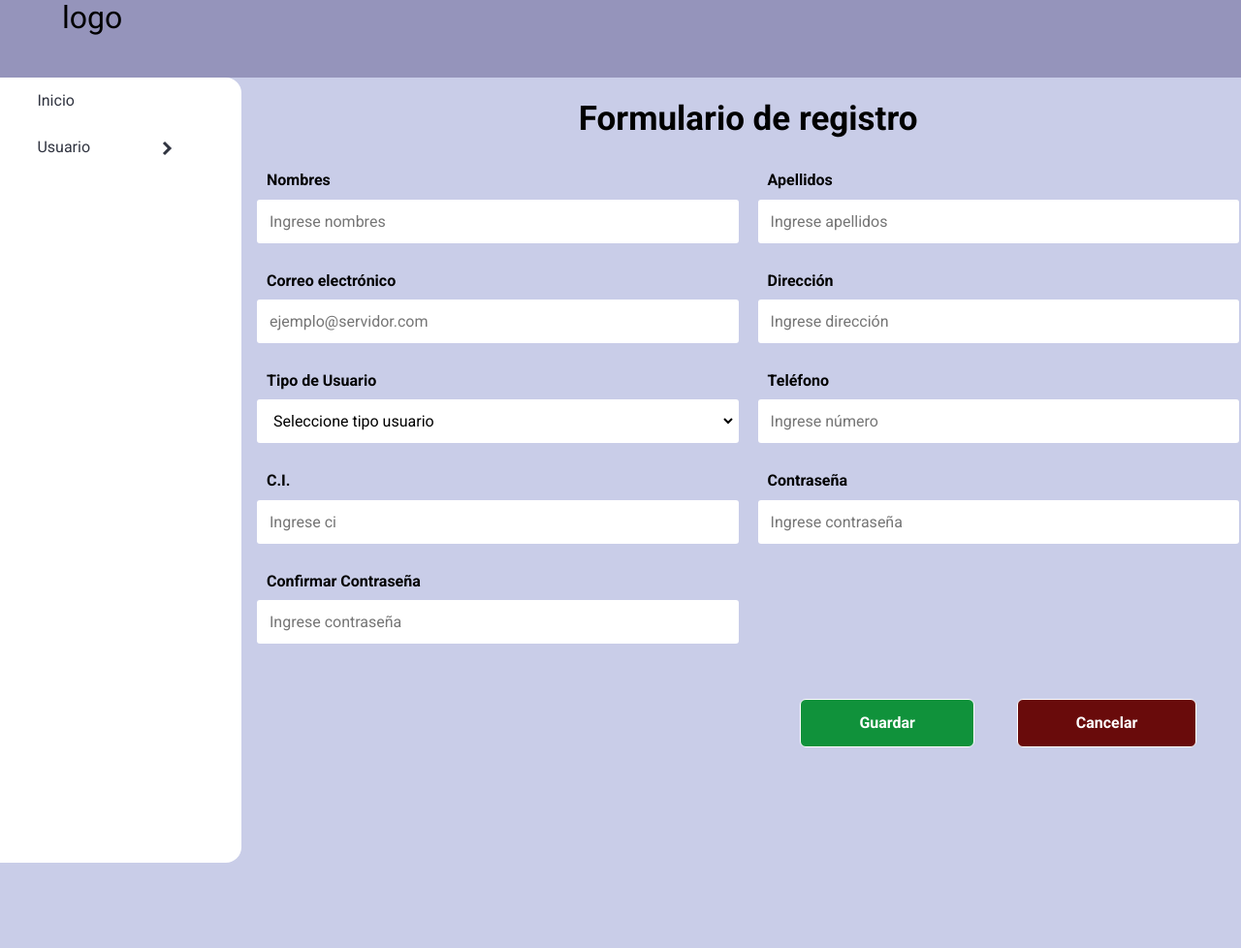
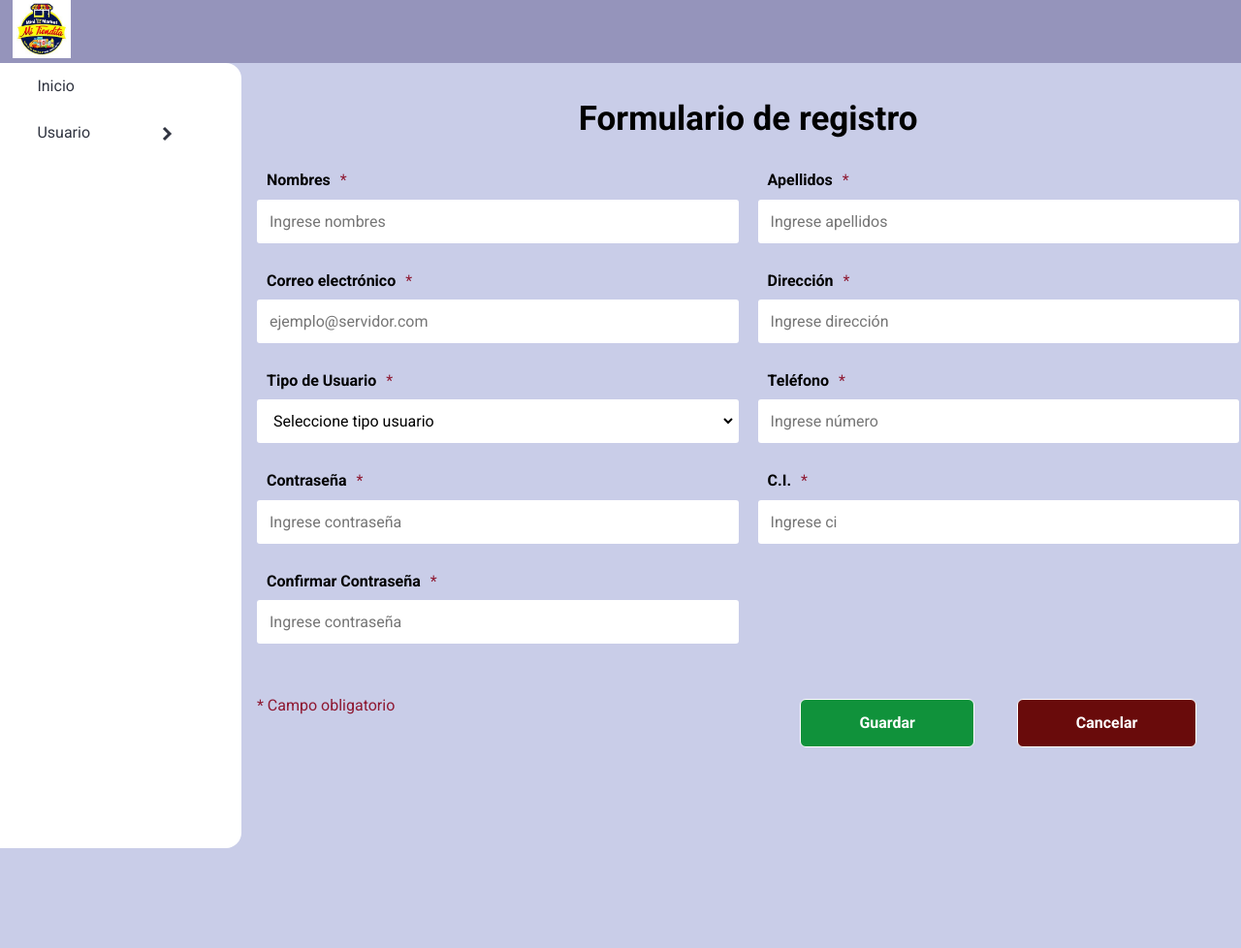
Before and after one commit to AdrianL824/Mi_Tiendita-Proyecto-IS, a PHP site: page /form_validacion.html in a window 1280 px wide. Shown: the top 978 px of the page at 97% size. Run offline with PHP 8.4, Linux system fonts and the light colour scheme; some libraries are stand-ins or nearby versions.

Commit message:
Correccion de validacion

```diff
--- a/css/estilos.css
+++ b/css/estilos.css
@@ -8,13 +8,14 @@ body {
 	background: #c9cde8;
 }
 
+
 .header{
     width: 100%;
-    height: 80px;
+    height: 65px;
     background-color: #9594bb;
     float: left;
     font-size:xx-large;
-    padding-left: 5%;
+    padding-left: 1%;
 }
 
 .nav{
@@ -95,6 +96,16 @@ body {
     height: 150px;
 
 }
+
+.contlogo{
+	display: flex;
+}
+
+.imglogo{
+	width: 60px;
+	height: 60px;
+}
+
 .titulo-seccion{
     text-align: center;
     font-size: 35px;
@@ -126,6 +137,16 @@ main {
 	cursor: pointer;
 }
 
+.contval{
+	display: flex;
+}
+
+.signo{
+	color: #8e1831;
+	margin: 0;
+	padding-top: 10px;
+}
+
 .formulario__grupo-input {
 	position: relative;
 }
@@ -149,6 +170,7 @@ main {
 
 .formulario__input-error {
 	font-size: 12px;
+	color: #8e1831;
 	margin-bottom: 0;
 	display: none;
 }
@@ -218,7 +240,7 @@ main {
 
 .formulario__mensaje-exito {
 	font-size: 14px;
-	color: #119200;
+	color: #22a538;
 	display: none;
 }
 
@@ -226,27 +248,20 @@ main {
 	display: block;
 }
 
+.campo{
+	color: #8e1831;
+}
 /* ----- -----  Estilos para Validacion ----- ----- */
-.formulario__grupo-correcto .formulario__validacion-estado {
-	color: #1ed12d;
-	opacity: 1;
+
+.formulario__grupo-incorrecto .formulario__input {
+	border: 3px solid #8e1831;
 }
 
-.formulario__grupo-incorrecto .formulario__label {
-	color: #bb2929;
+.formulario__grupo-correcto .formulario__input{
+	border: 3px solid #22a538;
 }
 
-.formulario__grupo-incorrecto .formulario__validacion-estado {
-	color: #bb2929;
-	opacity: 1;
-}
-
-.formulario__grupo-incorrecto .formulario__input {
-	border: 3px solid #bb2929;
-}
-
-
-/* ----- -----  Mediaqueries ----- ----- */
+/* ----- -----  Responsive ----- ----- */
 @media screen and (max-width: 800px) {
 	.formulario {
 		grid-template-columns: 1fr;
@@ -262,6 +277,7 @@ main {
 		width: 100%;
 	}
 }
+
  /*Implementacion de madai para los botones guardar y cancelar*/
 .hero__texts{
     width: 100%;
--- a/form_validacion.html
+++ b/form_validacion.html
@@ -12,8 +12,10 @@
 </head>
 <body>
 		<header class="header">
-        logo
+        	<img class="imglogo" src="Logo.jpeg" alt="">
+			<!-- Mi Tiendida -->
 		</header>
+
 	<nav class="nav">
         <ul class="list">
 
@@ -43,7 +45,10 @@
 
 			<!-- Grupo: Nombre -->
 			<div class="formulario__grupo" id="grupo__nombre">
+				<div class="contval">
 					<label for="nombre" class="formulario__label">Nombres</label>
+					<p class="signo">*</p>
+				</div>
 				<div class="formulario__grupo-input">
 					<input type="text" class="formulario__input" name="nombre" id="nombre" placeholder="Ingrese nombres">
 					<i class="formulario__validacion-estado fas fa-times-circle"></i>
@@ -53,7 +58,10 @@
 
 			<!-- Grupo: apellidos -->
 			<div class="formulario__grupo" id="grupo__apellidos">
+				<div class="contval">
 					<label for="apellidos" class="formulario__label">Apellidos</label>
+					<p class="signo">*</p>
+				</div>
 				<div class="formulario__grupo-input">
 					<input type="text" class="formulario__input" name="apellidos" id="apellidos" placeholder="Ingrese apellidos">
 					<i class="formulario__validacion-estado fas fa-times-circle"></i>
@@ -63,7 +71,10 @@
 
 			<!-- Grupo: Correo Electronico -->
 			<div class="formulario__grupo" id="grupo__correo">
+				<div class="contval">
 					<label for="correo" class="formulario__label">Correo electrónico</label>
+					<p class="signo">*</p>
+				</div>
 				<div class="formulario__grupo-input">
 					<input type="email" class="formulario__input" name="correo" id="correo" placeholder="ejemplo@servidor.com">
 					<i class="formulario__validacion-estado fas fa-times-circle"></i>
@@ -73,7 +84,10 @@
 
 			<!-- Grupo: direccion -->
 			<div class="formulario__grupo" id="grupo__direccion">
+				<div class="contval">
 					<label for="direccion" class="formulario__label">Dirección</label>
+					<p class="signo">*</p>
+				</div>
 				<div class="formulario__grupo-input">
 					<input type="text" class="formulario__input" name="direccion" id="direccion" placeholder="Ingrese dirección">
 					<i class="formulario__validacion-estado fas fa-times-circle"></i>
@@ -83,7 +97,10 @@
 
 			<!-- Grupo: tipoUsuario -->
 			<div class="formulario__grupo" id="grupo__tipoUsuario">
+				<div class="contval">
 					<label for="tipoUsuario" class="formulario__label">Tipo de Usuario</label>
+					<p class="signo">*</p>
+				</div>
 				<div class="formulario__grupo-input">
 					<!-- <input type="text" class="formulario__input" name="tipoUsuario" id="tipoUsuario" placeholder="Seleccione tipo usuario"> -->
 					<select class="formulario__input tipoUsuario" id="tipoUsuario">
@@ -98,7 +115,10 @@
 
 			<!-- Grupo: Teléfono -->
 			<div class="formulario__grupo" id="grupo__telefono">
+				<div class="contval">
 					<label for="telefono" class="formulario__label">Teléfono</label>
+					<p class="signo">*</p>
+				</div>
 				<div class="formulario__grupo-input">
 					<input type="text" class="formulario__input" name="telefono" id="telefono" placeholder="Ingrese número">
 					<i class="formulario__validacion-estado fas fa-times-circle"></i>
@@ -106,9 +126,25 @@
 				<p class="formulario__input-error">Ingrese 7 a 8 carácteres numericos</p>
 			</div>
 
+			<!-- Grupo: Contraseña -->
+			<div class="formulario__grupo" id="grupo__password">
+				<div class="contval">
+					<label for="password" class="formulario__label">Contraseña</label>
+					<p class="signo">*</p>
+				</div>
+				<div class="formulario__grupo-input">
+					<input type="password" class="formulario__input" name="password" id="password" placeholder="Ingrese contraseña">
+					<i class="formulario__validacion-estado fas fa-times-circle"></i>
+				</div>
+				<p class="formulario__input-error">Ingrese 6 a 20 carácteres alfanuméricos</p>
+			</div>
+
 			<!-- Grupo: Ci -->
 			<div class="formulario__grupo" id="grupo__ci">
+				<div class="contval">
 					<label for="ci" class="formulario__label">C.I.</label>
+					<p class="signo">*</p>
+				</div>
 				<div class="formulario__grupo-input">
 					<input type="text" class="formulario__input" name="ci" id="ci" placeholder="Ingrese ci">
 					<i class="formulario__validacion-estado fas fa-times-circle"></i>
@@ -116,31 +152,31 @@
 				<p class="formulario__input-error">Ingrese 6 a 8 carácteres numéricos</p>
 			</div>
 
-			<!-- Grupo: Contraseña -->
-			<div class="formulario__grupo" id="grupo__password">
-				<label for="password" class="formulario__label">Contraseña</label>
-				<div class="formulario__grupo-input">
-					<input type="password" class="formulario__input" name="password" id="password" placeholder="Ingrese contraseña">
-					<i class="formulario__validacion-estado fas fa-times-circle"></i>
-				</div>
-				<p class="formulario__input-error">Ingrese 6 a 20 carácteres alfanuméricos</p>
-			</div>
-
 			<!-- Grupo: Contraseña 2 -->
 			<div class="formulario__grupo" id="grupo__password2">
+				<div class="contval">
 					<label for="password2" class="formulario__label">Confirmar Contraseña</label>
+					<p class="signo">*</p>
+				</div>
 				<div class="formulario__grupo-input">
 					<input type="password" class="formulario__input" name="password2" id="password2" placeholder="Ingrese contraseña">
 					<i class="formulario__validacion-estado fas fa-times-circle"></i>
 				</div>
 				<p class="formulario__input-error">Las contraseñas no coinciden</p>
+				<div class="campo"><br><br><br>
+					* Campo obligatorio
 				</div>
+			</div>
+
 
 			<!--Botones en el formulario guardar y cancelar-->
 			<div class="hero__texts">
                 <a href="modal_usr.html" class="hero__cta">Guardar</a>
                 <a href="modal_usr.html" class="hero__cta2">Cancelar</a>
+
 			</div>
+
+
 
 			<!--Seccion de Modales a mostrar-->
 			<section class="modal ">
--- a/js/formulario.js
+++ b/js/formulario.js
@@ -5,7 +5,7 @@ const expresiones = {
 	nombre: /^[a-zA-ZÀ-ÿ\s]{2,30}$/, // Letras y espacios, pueden llevar acentos.
 	apellidos: /^[a-zA-ZÀ-ÿ\s]{2,30}$/, // Letras y espacios, pueden llevar acentos.
 	correo: /^[a-zA-Z0-9_.+-]+@[a-zA-Z0-9-]+\.[a-zA-Z0-9-.]+$/,
-	direccion:/^[a-zA-Z0-9.#\/\s]{7,40}$/, // Letras y espacios, pueden llevar acentos.
+	direccion:/^[a-zA-Z0-9.#\/\s]{5,40}$/, // Letras y espacios, pueden llevar acentos.
 	telefono: /^\d{7,8}$/, // 7 a 8 numeros.
 	ci: /^[0-9]\d{6,8}$/, // 4 a 8 digitos.
 	password: /^.{4,12}$/ // 4 a 12 digitos.
@@ -55,15 +55,11 @@ const validarCampo = (expresion, input, campo) => {
 	if(expresion.test(input.value)){
 		document.getElementById(`grupo__${campo}`).classList.remove('formulario__grupo-incorrecto');
 		document.getElementById(`grupo__${campo}`).classList.add('formulario__grupo-correcto');
-		document.querySelector(`#grupo__${campo} i`).classList.add('fa-check-circle');
-		document.querySelector(`#grupo__${campo} i`).classList.remove('fa-times-circle');
 		document.querySelector(`#grupo__${campo} .formulario__input-error`).classList.remove('formulario__input-error-activo');
 		campos[campo] = true;
 	} else {
 		document.getElementById(`grupo__${campo}`).classList.add('formulario__grupo-incorrecto');
 		document.getElementById(`grupo__${campo}`).classList.remove('formulario__grupo-correcto');
-		document.querySelector(`#grupo__${campo} i`).classList.add('fa-times-circle');
-		document.querySelector(`#grupo__${campo} i`).classList.remove('fa-check-circle');
 		document.querySelector(`#grupo__${campo} .formulario__input-error`).classList.add('formulario__input-error-activo');
 		campos[campo] = false;
 	}
@@ -76,15 +72,11 @@ const validarPassword2 = () => {
 	if(inputPassword1.value !== inputPassword2.value){
 		document.getElementById(`grupo__password2`).classList.add('formulario__grupo-incorrecto');
 		document.getElementById(`grupo__password2`).classList.remove('formulario__grupo-correcto');
-		document.querySelector(`#grupo__password2 i`).classList.add('fa-times-circle');
-		document.querySelector(`#grupo__password2 i`).classList.remove('fa-check-circle');
 		document.querySelector(`#grupo__password2 .formulario__input-error`).classList.add('formulario__input-error-activo');
 		campos['password'] = false;
 	} else {
 		document.getElementById(`grupo__password2`).classList.remove('formulario__grupo-incorrecto');
 		document.getElementById(`grupo__password2`).classList.add('formulario__grupo-correcto');
-		document.querySelector(`#grupo__password2 i`).classList.remove('fa-times-circle');
-		document.querySelector(`#grupo__password2 i`).classList.add('fa-check-circle');
 		document.querySelector(`#grupo__password2 .formulario__input-error`).classList.remove('formulario__input-error-activo');
 		campos['password'] = true;
 	}
```
Also changed, not shown: Logo.jpeg (added). Lines whose indentation alone changed are shown as unchanged.
